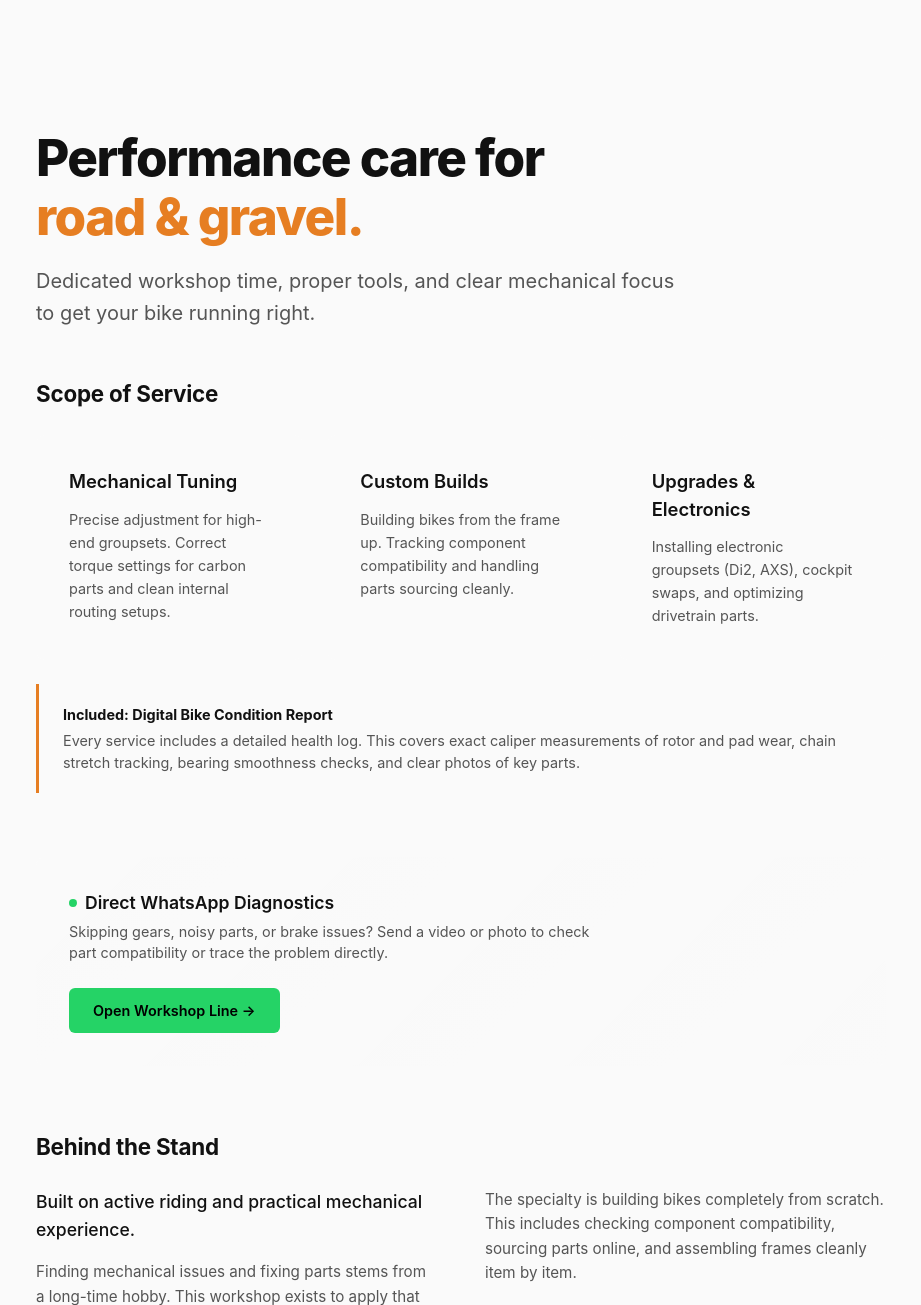
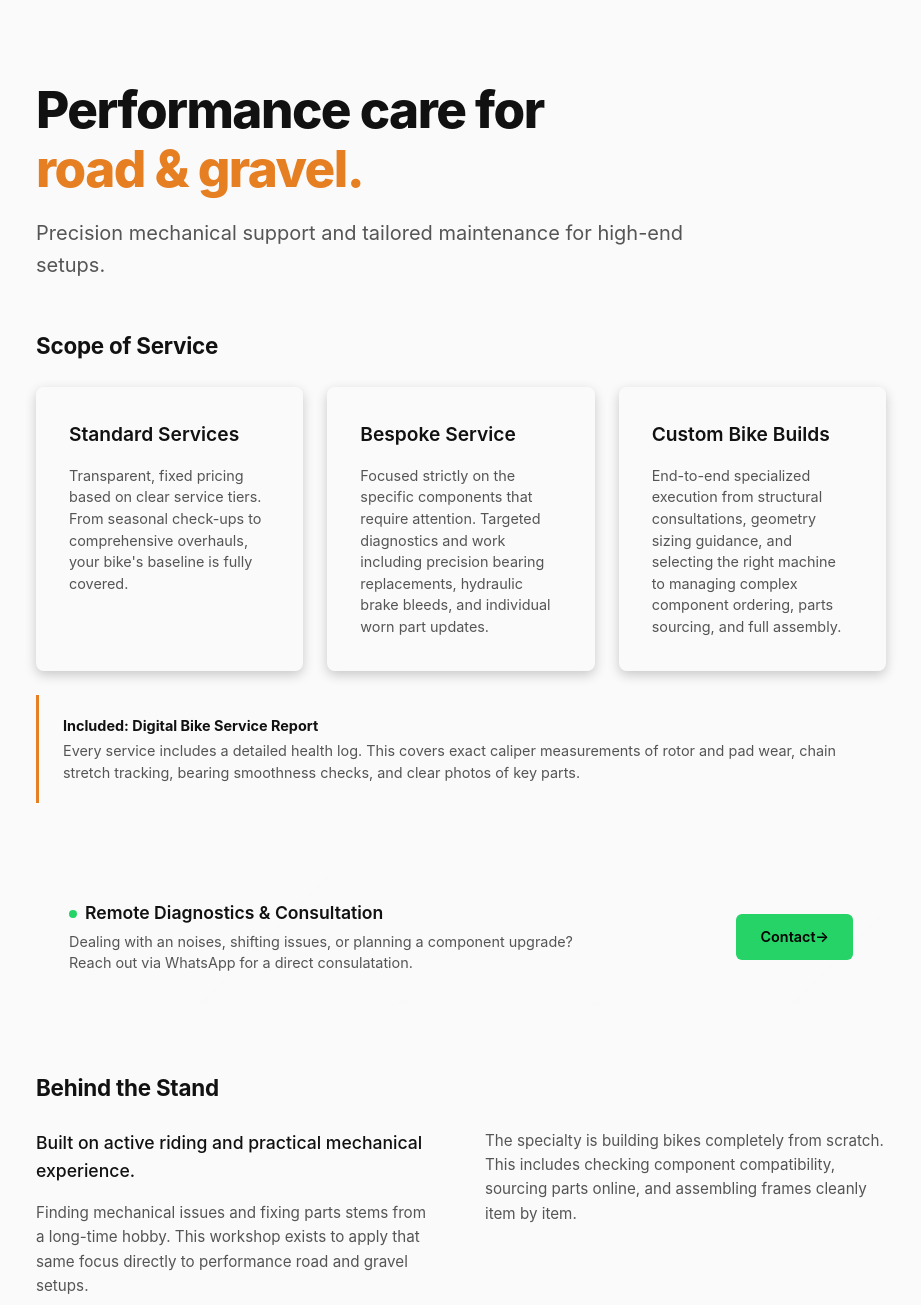
Before and after one commit to jpanek/bikes.jpanek.eu, a Flask app: page /en/ in a window 1280 px wide. Shown: the part 107-1412 px from the top of the page, without its empty margins (179-1100 px from the left). Run offline with Flask 3, Linux system fonts and the light colour scheme.

Commit message:
updated visuals

```diff
--- a/templates/en/index.html
+++ b/templates/en/index.html
@@ -4,37 +4,47 @@
 
 {% block content %}
 <!-- Hero Section -->
-<section class="hero-section" style="padding: 4rem 0 3rem 0; max-width: 800px;">
+<section class="hero-section" style="padding: 1rem 0 3rem 0; max-width: 800px;">
     <h1 style="font-size: 3.2rem; font-weight: 800; line-height: 1.15; letter-spacing: -0.03em; margin-bottom: 1.2rem; color: var(--text-main);">
         Performance care for <span style="color: var(--accent); display: inline-block;">road &amp; gravel.</span>
     </h1>
     <p style="font-size: 1.25rem; line-height: 1.6; color: var(--text-muted); font-weight: 400; max-width: 650px;">
-        Dedicated workshop time, proper tools, and clear mechanical focus to get your bike running right.
+        Precision mechanical support and tailored maintenance for high-end setups.
     </p>
 </section>
 
 <!-- Core Scope Grid -->
+
 <div style="margin-bottom: 1.5rem;">
     <h2 style="font-size: 1.4rem; font-weight: 700; letter-spacing: -0.01em; color: var(--text-main);">Scope of Service</h2>
 </div>
-<section class="services-grid" style="display: grid; grid-template-columns: repeat(auto-fit, minmax(240px, 1fr)); gap: 1.5rem; margin-bottom: 1.5rem;">
-    <div class="card" style="padding: 2rem; background: rgba(255,255,255,0.01); border: 1px solid rgba(255,255,255,0.05); border-radius: 8px;">
-        <h3 style="font-size: 1.15rem; font-weight: 600; margin-bottom: 0.75rem;">Mechanical Tuning</h3>
-        <p style="font-size: 0.9rem; color: var(--text-muted); line-height: 1.6;">Precise adjustment for high-end groupsets. Correct torque settings for carbon parts and clean internal routing setups.</p>
+
+<section class="services-grid" style="display: grid; grid-template-columns: repeat(auto-fit, minmax(260px, 1fr)); gap: 1.5rem; margin-bottom: 1.5rem;">
+    <div class="card" style="padding: 2rem; background: rgba(255,255,255,0.03); border: 1px solid rgba(255,255,255,0.12); border-radius: 8px; box-shadow: 0 4px 12px rgba(0,0,0,0.2); display: flex; flex-direction: column; height: 100%;">
+        <h3 style="font-size: 1.2rem; font-weight: 600; margin: 0 0 1rem 0; color: var(--text-main);">Standard Services</h3>
+        <p style="margin: 0; font-size: 0.9rem; color: var(--text-muted); line-height: 1.5; flex-grow: 1;">
+            Transparent, fixed pricing based on clear service tiers. From seasonal check-ups to comprehensive overhauls, your bike's baseline is fully covered.
+        </p>
     </div>
-    <div class="card" style="padding: 2rem; background: rgba(255,255,255,0.01); border: 1px solid rgba(255,255,255,0.05); border-radius: 8px;">
-        <h3 style="font-size: 1.15rem; font-weight: 600; margin-bottom: 0.75rem;">Custom Builds</h3>
-        <p style="font-size: 0.9rem; color: var(--text-muted); line-height: 1.6;">Building bikes from the frame up. Tracking component compatibility and handling parts sourcing cleanly.</p>
+
+    <div class="card" style="padding: 2rem; background: rgba(255,255,255,0.03); border: 1px solid rgba(255,255,255,0.12); border-radius: 8px; box-shadow: 0 4px 12px rgba(0,0,0,0.2); display: flex; flex-direction: column; height: 100%;">
+        <h3 style="font-size: 1.2rem; font-weight: 600; margin: 0 0 1rem 0; color: var(--text-main);">Bespoke Service</h3>
+        <p style="margin: 0; font-size: 0.9rem; color: var(--text-muted); line-height: 1.5; flex-grow: 1;">
+            Focused strictly on the specific components that require attention. Targeted diagnostics and work including precision bearing replacements, hydraulic brake bleeds, and individual worn part updates.
+        </p>
     </div>
-    <div class="card" style="padding: 2rem; background: rgba(255,255,255,0.01); border: 1px solid rgba(255,255,255,0.05); border-radius: 8px;">
-        <h3 style="font-size: 1.15rem; font-weight: 600; margin-bottom: 0.75rem;">Upgrades &amp; Electronics</h3>
-        <p style="font-size: 0.9rem; color: var(--text-muted); line-height: 1.6;">Installing electronic groupsets (Di2, AXS), cockpit swaps, and optimizing drivetrain parts.</p>
+
+    <div class="card" style="padding: 2rem; background: rgba(255,255,255,0.03); border: 1px solid rgba(255,255,255,0.12); border-radius: 8px; box-shadow: 0 4px 12px rgba(0,0,0,0.2); display: flex; flex-direction: column; height: 100%;">
+        <h3 style="font-size: 1.2rem; font-weight: 600; margin: 0 0 1rem 0; color: var(--text-main);">Custom Bike Builds</h3>
+        <p style="margin: 0; font-size: 0.9rem; color: var(--text-muted); line-height: 1.5; flex-grow: 1;">
+            End-to-end specialized execution from structural consultations, geometry sizing guidance, and selecting the right machine to managing complex component ordering, parts sourcing, and full assembly.
+        </p>
     </div>
 </section>
 
 <!-- Digital Condition Report Note Below Grid -->
 <div class="report-note" style="background: rgba(255,255,255,0.02); border-left: 3px solid var(--accent); padding: 1.25rem 1.5rem; border-radius: 0 8px 8px 0; margin-bottom: 4rem; font-size: 0.9rem; line-height: 1.5;">
-    <strong style="color: var(--text-main); display: block; margin-bottom: 0.25rem;">Included: Digital Bike Condition Report</strong>
+    <strong style="color: var(--text-main); display: block; margin-bottom: 0.25rem;">Included: Digital Bike Service Report</strong>
     <span style="color: var(--text-muted);">Every service includes a detailed health log. This covers exact caliper measurements of rotor and pad wear, chain stretch tracking, bearing smoothness checks, and clear photos of key parts.</span>
 </div>
 
@@ -43,13 +53,15 @@
     <div style="max-width: 550px;">
         <h3 style="font-size: 1.1rem; font-weight: 600; margin-bottom: 0.25rem; display: flex; align-items: center; gap: 0.5rem;">
             <span style="height: 8px; width: 8px; background: #25D366; border-radius: 50%; display: inline-block;"></span>
-            Direct WhatsApp Diagnostics
+            Remote Diagnostics &amp; Consultation
         </h3>
         <p style="font-size: 0.9rem; color: var(--text-muted); margin: 0; line-height: 1.5;">
-            Skipping gears, noisy parts, or brake issues? Send a video or photo to check part compatibility or trace the problem directly.
+            Dealing with an noises, shifting issues, or planning a component upgrade? Reach out via WhatsApp for a direct consulatation.
         </p>
     </div>
-    <a href="{{ url_for('lang_contact', lang='en') }}" style="background: #25D366; color: #000; padding: 0.75rem 1.5rem; border-radius: 6px; font-weight: 600; text-decoration: none; font-size: 0.9rem; white-space: nowrap;">Open Workshop Line &rarr;</a>
+
+    <a href="{{ url_for('lang_contact', lang='en') }}" style="background: #25D366; color: #000; padding: 0.75rem 1.5rem; border-radius: 6px; font-weight: 600; text-decoration: none; font-size: 0.9rem; white-space: nowrap;">Contact&rarr;</a>
+
 </section>
 
 <!-- About Section -->
```
